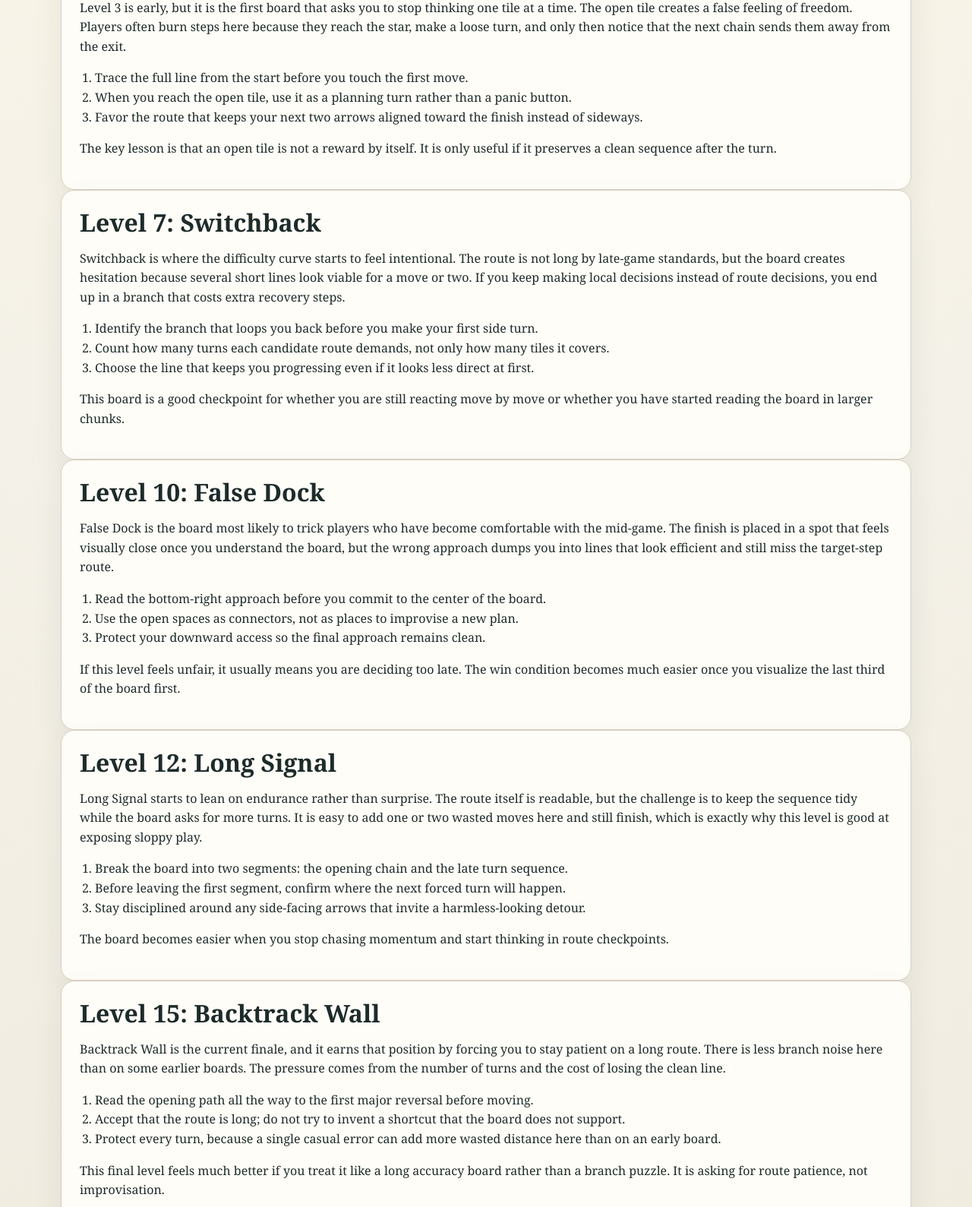
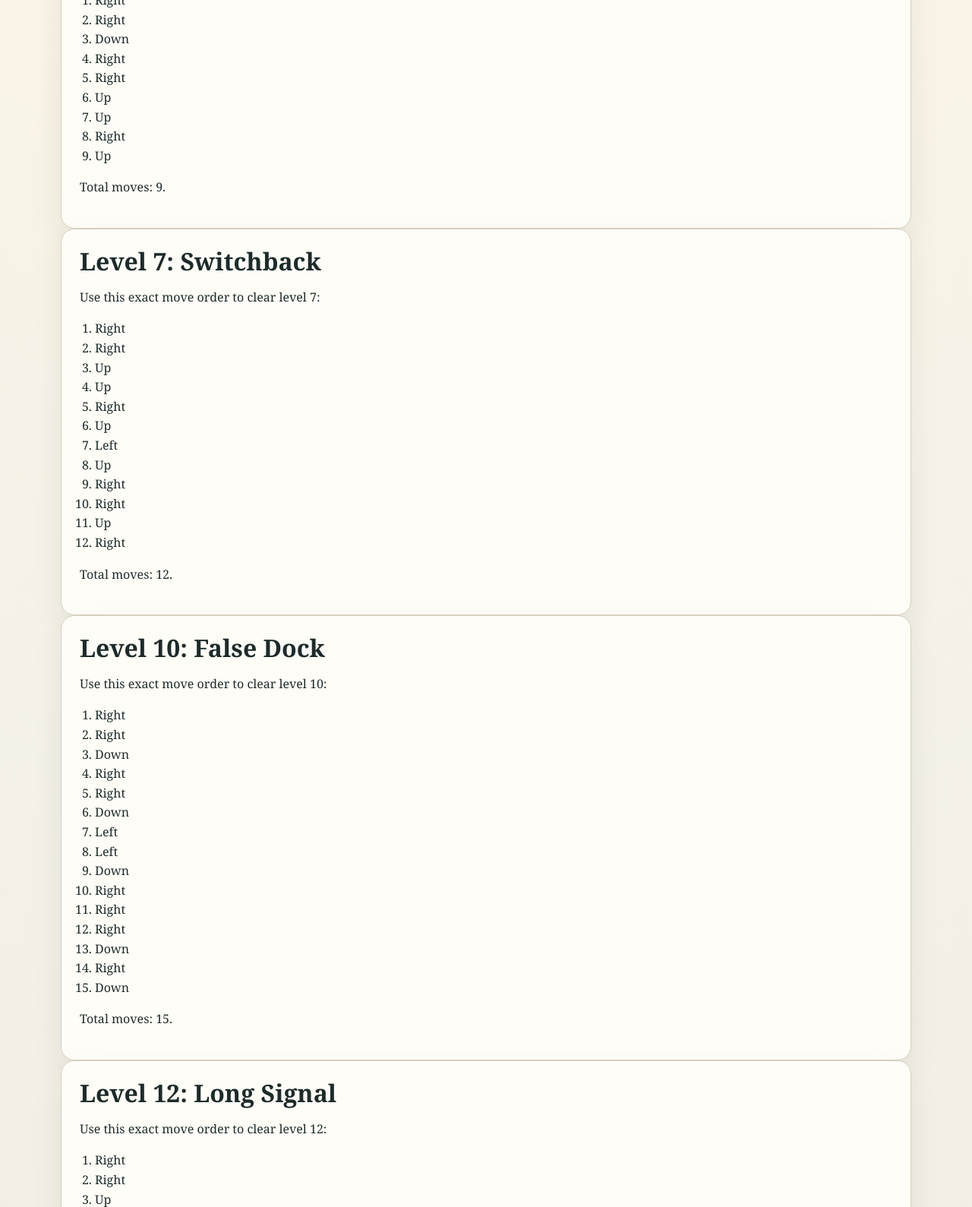
Before and after one commit to frankchen-sketch/arrow-out-games, a website: page site/articles/arrow-maze-level-guide.html in a window 1280 px wide. Shown: the part 678-2267 px from the top of the page at 76% size. Drawn offline with Linux system fonts and the light colour scheme.

Commit message:
Rewrite Arrow Maze guide as step-by-step walkthrough

```diff
--- a/site/articles/arrow-maze-level-guide.html
+++ b/site/articles/arrow-maze-level-guide.html
@@ -3,25 +3,25 @@
   <head>
     <meta charset="utf-8" />
     <meta name="viewport" content="width=device-width, initial-scale=1" />
-    <title>Arrow Maze Level Guide - How to Clear the Hardest Boards</title>
+    <title>Arrow Maze Level Guide - Step-by-Step Walkthrough for Hard Levels</title>
     <meta
       name="description"
-      content="Use this Arrow Maze level guide to clear the hardest boards. Learn the route logic behind levels 3, 7, 10, 12, and 15 with practical browser puzzle tips."
+      content="Use this Arrow Maze level guide to clear the hardest boards. Follow the exact step-by-step moves for levels 3, 7, 10, 12, and 15."
     />
     <meta name="theme-color" content="#1f7a5a" />
-    <meta property="og:title" content="Arrow Maze Level Guide - How to Clear the Hardest Boards" />
+    <meta property="og:title" content="Arrow Maze Level Guide - Step-by-Step Walkthrough for Hard Levels" />
     <meta
       property="og:description"
-      content="Use this Arrow Maze level guide to clear the hardest boards. Learn the route logic behind levels 3, 7, 10, 12, and 15 with practical browser puzzle tips."
+      content="Use this Arrow Maze level guide to clear the hardest boards. Follow the exact step-by-step moves for levels 3, 7, 10, 12, and 15."
     />
     <meta property="og:type" content="article" />
     <meta property="og:url" content="https://arrow-out-games.pages.dev/articles/arrow-maze-level-guide.html" />
     <meta property="og:image" content="https://arrow-out-games.pages.dev/assets/og-card.svg" />
     <meta name="twitter:card" content="summary_large_image" />
-    <meta name="twitter:title" content="Arrow Maze Level Guide - How to Clear the Hardest Boards" />
+    <meta name="twitter:title" content="Arrow Maze Level Guide - Step-by-Step Walkthrough for Hard Levels" />
     <meta
       name="twitter:description"
-      content="Use this Arrow Maze level guide to clear the hardest boards. Learn the route logic behind levels 3, 7, 10, 12, and 15 with practical browser puzzle tips."
+      content="Use this Arrow Maze level guide to clear the hardest boards. Follow the exact step-by-step moves for levels 3, 7, 10, 12, and 15."
     />
     <meta name="twitter:image" content="https://arrow-out-games.pages.dev/assets/og-card.svg" />
     <link rel="canonical" href="https://arrow-out-games.pages.dev/articles/arrow-maze-level-guide.html" />
@@ -55,22 +55,18 @@
       <article class="content-main content-article">
         <h1>Arrow Maze Level Guide</h1>
         <p class="lede">
-          This Arrow Maze level guide is built for the boards that create the
-          biggest friction in the current public run. Instead of dumping a raw
-          move list with no context, the goal here is to explain why the route
-          works so you can read similar boards faster on your own.
+          This Arrow Maze level guide is built for players who want a direct
+          walkthrough. Each section below gives the exact move order for the
+          harder boards so you can follow the steps and clear the level.
         </p>
 
         <section class="content-block">
           <h2>How to use this guide</h2>
           <p>
-            Arrow Maze is most satisfying when you solve the board yourself, so
-            treat this page as a support layer rather than a replacement for the
-            puzzle. Read the board, take a few honest attempts, then use the
-            guide when you want to understand what the level is testing. Most of
-            the harder boards are not difficult because the path is hidden. They
-            are difficult because the obvious route wastes steps or feeds you
-            into a branch that looks safe at first glance.
+            If you are stuck, open the matching level and follow the move list
+            one input at a time. The directions use the same wording as the game
+            controls: <strong>Right</strong>, <strong>Left</strong>,
+            <strong>Up</strong>, and <strong>Down</strong>.
           </p>
           <p>
             If you want to jump directly into a board while testing the current
@@ -85,119 +81,123 @@
 
         <section class="content-block">
           <h2>Level 3: Open Turn</h2>
-          <p>
-            Level 3 is early, but it is the first board that asks you to stop
-            thinking one tile at a time. The open tile creates a false feeling
-            of freedom. Players often burn steps here because they reach the
-            star, make a loose turn, and only then notice that the next chain
-            sends them away from the exit.
-          </p>
+          <p>Use this exact move order to clear level 3:</p>
           <ol>
-            <li>Trace the full line from the start before you touch the first move.</li>
-            <li>When you reach the open tile, use it as a planning turn rather than a panic button.</li>
-            <li>Favor the route that keeps your next two arrows aligned toward the finish instead of sideways.</li>
+            <li>Right</li>
+            <li>Right</li>
+            <li>Down</li>
+            <li>Right</li>
+            <li>Right</li>
+            <li>Up</li>
+            <li>Up</li>
+            <li>Right</li>
+            <li>Up</li>
           </ol>
-          <p>
-            The key lesson is that an open tile is not a reward by itself. It is
-            only useful if it preserves a clean sequence after the turn.
-          </p>
+          <p>Total moves: 9.</p>
         </section>
 
         <section class="content-block">
           <h2>Level 7: Switchback</h2>
-          <p>
-            Switchback is where the difficulty curve starts to feel intentional.
-            The route is not long by late-game standards, but the board creates
-            hesitation because several short lines look viable for a move or two.
-            If you keep making local decisions instead of route decisions, you
-            end up in a branch that costs extra recovery steps.
-          </p>
+          <p>Use this exact move order to clear level 7:</p>
           <ol>
-            <li>Identify the branch that loops you back before you make your first side turn.</li>
-            <li>Count how many turns each candidate route demands, not only how many tiles it covers.</li>
-            <li>Choose the line that keeps you progressing even if it looks less direct at first.</li>
+            <li>Right</li>
+            <li>Right</li>
+            <li>Up</li>
+            <li>Up</li>
+            <li>Right</li>
+            <li>Up</li>
+            <li>Left</li>
+            <li>Up</li>
+            <li>Right</li>
+            <li>Right</li>
+            <li>Up</li>
+            <li>Right</li>
           </ol>
-          <p>
-            This board is a good checkpoint for whether you are still reacting
-            move by move or whether you have started reading the board in larger
-            chunks.
-          </p>
+          <p>Total moves: 12.</p>
         </section>
 
         <section class="content-block">
           <h2>Level 10: False Dock</h2>
-          <p>
-            False Dock is the board most likely to trick players who have become
-            comfortable with the mid-game. The finish is placed in a spot that
-            feels visually close once you understand the board, but the wrong
-            approach dumps you into lines that look efficient and still miss the
-            target-step route.
-          </p>
+          <p>Use this exact move order to clear level 10:</p>
           <ol>
-            <li>Read the bottom-right approach before you commit to the center of the board.</li>
-            <li>Use the open spaces as connectors, not as places to improvise a new plan.</li>
-            <li>Protect your downward access so the final approach remains clean.</li>
+            <li>Right</li>
+            <li>Right</li>
+            <li>Down</li>
+            <li>Right</li>
+            <li>Right</li>
+            <li>Down</li>
+            <li>Left</li>
+            <li>Left</li>
+            <li>Down</li>
+            <li>Right</li>
+            <li>Right</li>
+            <li>Right</li>
+            <li>Down</li>
+            <li>Right</li>
+            <li>Down</li>
           </ol>
-          <p>
-            If this level feels unfair, it usually means you are deciding too
-            late. The win condition becomes much easier once you visualize the
-            last third of the board first.
-          </p>
+          <p>Total moves: 15.</p>
         </section>
 
         <section class="content-block">
           <h2>Level 12: Long Signal</h2>
-          <p>
-            Long Signal starts to lean on endurance rather than surprise. The
-            route itself is readable, but the challenge is to keep the sequence
-            tidy while the board asks for more turns. It is easy to add one or
-            two wasted moves here and still finish, which is exactly why this
-            level is good at exposing sloppy play.
-          </p>
+          <p>Use this exact move order to clear level 12:</p>
           <ol>
-            <li>Break the board into two segments: the opening chain and the late turn sequence.</li>
-            <li>Before leaving the first segment, confirm where the next forced turn will happen.</li>
-            <li>Stay disciplined around any side-facing arrows that invite a harmless-looking detour.</li>
+            <li>Right</li>
+            <li>Right</li>
+            <li>Up</li>
+            <li>Right</li>
+            <li>Right</li>
+            <li>Up</li>
+            <li>Right</li>
+            <li>Up</li>
+            <li>Up</li>
+            <li>Right</li>
+            <li>Up</li>
+            <li>Up</li>
+            <li>Right</li>
+            <li>Up</li>
+            <li>Right</li>
           </ol>
-          <p>
-            The board becomes easier when you stop chasing momentum and start
-            thinking in route checkpoints.
-          </p>
+          <p>Total moves: 15.</p>
         </section>
 
         <section class="content-block">
           <h2>Level 15: Backtrack Wall</h2>
-          <p>
-            Backtrack Wall is the current finale, and it earns that position by
-            forcing you to stay patient on a long route. There is less branch
-            noise here than on some earlier boards. The pressure comes from the
-            number of turns and the cost of losing the clean line.
-          </p>
+          <p>Use this exact move order to clear level 15:</p>
           <ol>
-            <li>Read the opening path all the way to the first major reversal before moving.</li>
-            <li>Accept that the route is long; do not try to invent a shortcut that the board does not support.</li>
-            <li>Protect every turn, because a single casual error can add more wasted distance here than on an early board.</li>
+            <li>Right</li>
+            <li>Right</li>
+            <li>Down</li>
+            <li>Right</li>
+            <li>Right</li>
+            <li>Up</li>
+            <li>Right</li>
+            <li>Down</li>
+            <li>Down</li>
+            <li>Left</li>
+            <li>Left</li>
+            <li>Down</li>
+            <li>Right</li>
+            <li>Right</li>
+            <li>Down</li>
+            <li>Left</li>
+            <li>Down</li>
+            <li>Right</li>
+            <li>Right</li>
+            <li>Down</li>
+            <li>Right</li>
           </ol>
-          <p>
-            This final level feels much better if you treat it like a long
-            accuracy board rather than a branch puzzle. It is asking for route
-            patience, not improvisation.
-          </p>
+          <p>Total moves: 21.</p>
         </section>
 
         <section class="content-block">
-          <h2>Common mistakes across the hard boards</h2>
-          <ul>
-            <li>Using open tiles to improvise instead of to preserve a planned route.</li>
-            <li>Reading only the next move rather than the next two or three arrows.</li>
-            <li>Assuming the shortest-looking visual line is also the cleanest step path.</li>
-            <li>Rushing late turns after a strong opening route.</li>
-          </ul>
+          <h2>Quick controls reminder</h2>
           <p>
-            The more you play Arrow Maze, the more the game becomes about board
-            rhythm. Hard boards usually stop feeling random once you identify
-            where the route must stay clean and where the board is trying to
-            tempt you into spending extra moves.
+            On desktop, use the keyboard arrow keys. On mobile, use the on-screen
+            arrow buttons under the board. If a level does not line up with the
+            step list above, restart the board and enter the moves again from the
+            first position.
           </p>
         </section>
 
@@ -205,19 +205,19 @@
           <h2>FAQ</h2>
           <details>
             <summary>Does this guide show every single move?</summary>
-            <p>No. It focuses on the logic behind the route so you can still solve the board rather than only copy a script.</p>
+            <p>Yes. Each level section lists the full move order needed to reach the finish.</p>
           </details>
           <details>
-            <summary>Which levels are the best test of the current difficulty curve?</summary>
-            <p>Levels 3, 7, 10, 12, and 15 are the best checkpoints because they represent different kinds of pressure.</p>
+            <summary>Which levels are covered in this guide?</summary>
+            <p>This version covers levels 3, 7, 10, 12, and 15 because they are the most useful checkpoints in the current public run.</p>
           </details>
           <details>
-            <summary>Should I use the guide before my first try?</summary>
-            <p>It is better after a few honest attempts. The explanations make more sense once you have felt where the board fights back.</p>
+            <summary>Can I follow these steps on mobile?</summary>
+            <p>Yes. The move lists work the same way on desktop and mobile because the boards are fixed.</p>
           </details>
           <details>
-            <summary>What should I play after reading this?</summary>
-            <p>Go back to the live Arrow Maze page and test the same boards with the route ideas fresh in mind.</p>
+            <summary>What if I make one wrong move?</summary>
+            <p>Use Restart and begin the sequence again from the first step. The lists assume the board starts from its default state.</p>
           </details>
         </section>
       </article>
```
